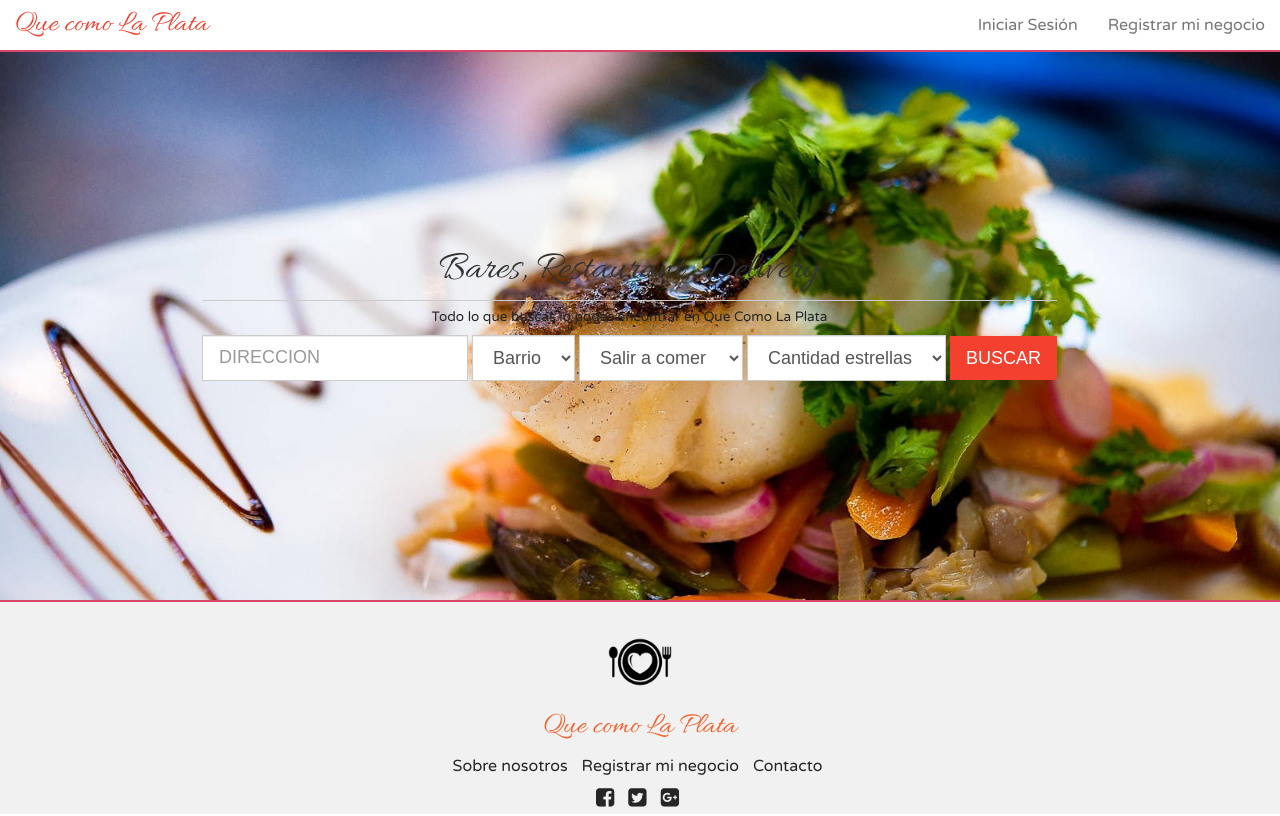
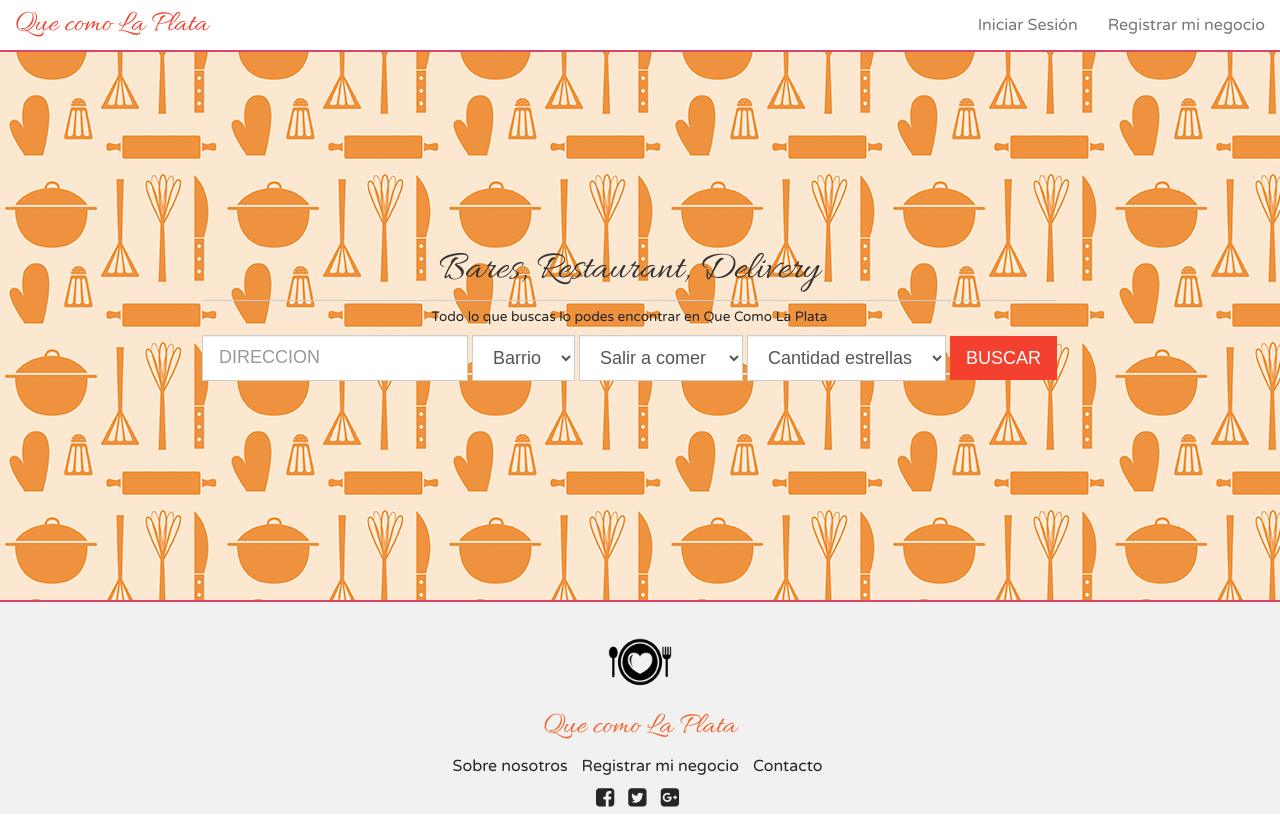
Before and after one commit to quecomolp/quecomolp, a Django app: page / in a window 1280 px wide. Run offline with Django 3.2, Linux system fonts and the light colour scheme; some libraries are stand-ins or nearby versions; some web fonts are replaced.

Commit message:
Cambie imagen del fondo en el index por un patron gratuito

```diff
--- a/static/sass/screen.scss
+++ b/static/sass/screen.scss
@@ -157,8 +157,8 @@ textarea {
 
 //Home
 .homeImage{
-	background-image: url(../../static/img/fondo.jpg);
-	@include background-size(cover);
+	background-image: url(../../static/img/cocina.gif);
+	//@include background-size(cover);
 	height: 600px;
 	position:relative;
 	z-index: 1;
--- a/static/stylesheets/screen.css
+++ b/static/stylesheets/screen.css
@@ -229,11 +229,7 @@ textarea {
 
 /* line 159, ../sass/screen.scss */
 .homeImage {
-  background-image: url(../../static/img/fondo.jpg);
-  -webkit-background-size: cover;
-  -moz-background-size: cover;
-  -o-background-size: cover;
-  background-size: cover;
+  background-image: url(../../static/img/cocina.gif);
   height: 600px;
   position: relative;
   z-index: 1;
```
Also changed, not shown: static/img/cocina.gif (added).
